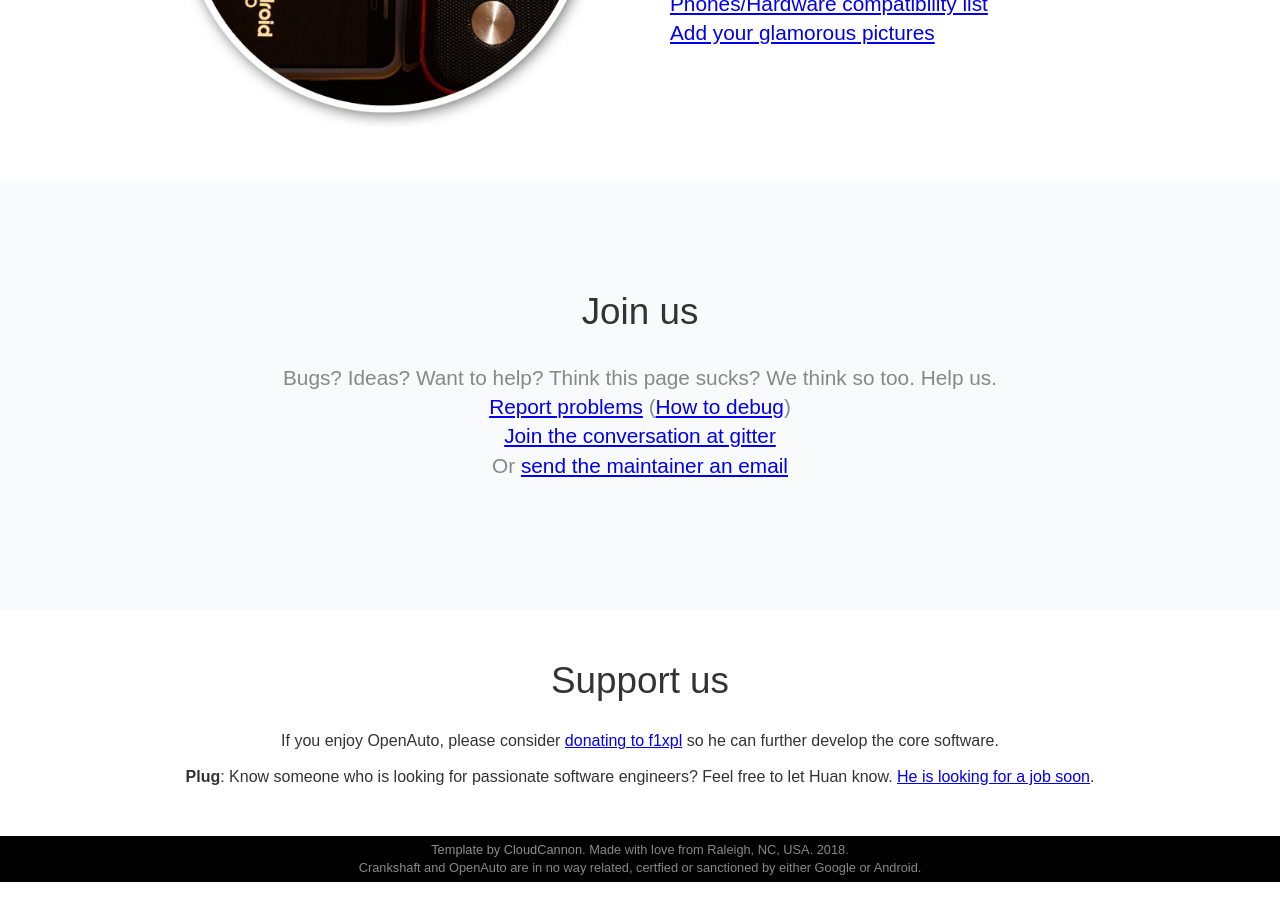
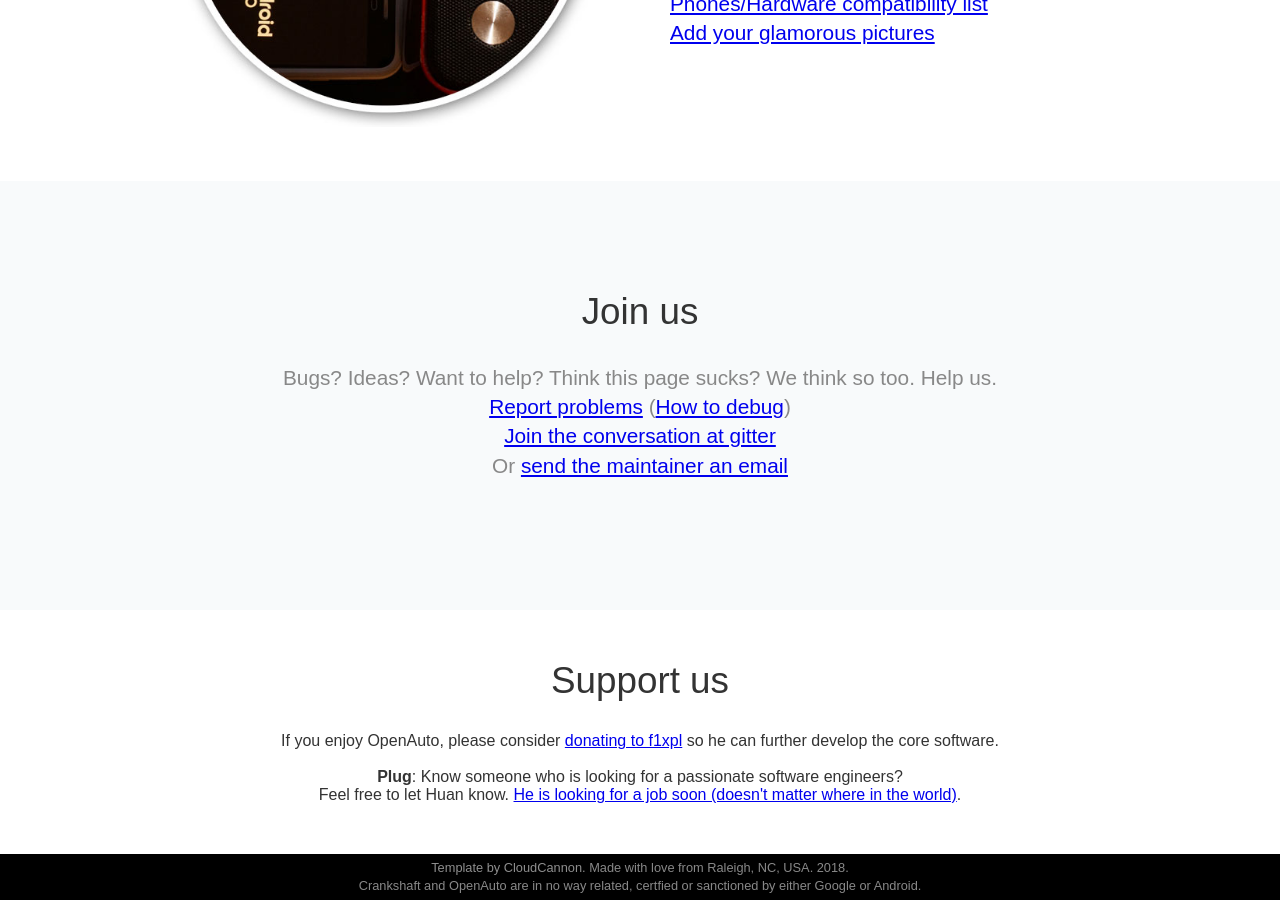
Before and after one commit to opencardev/getcrankshaft.github.io, a Jekyll site: the page built from index.html, in a window 1280 px wide and 900 px high, scrolled down 1483 px. Built offline with Jekyll 4.4.1, drawn with Linux system fonts in a browser that asks for light colours.

Commit message:
[site] edit plug

```diff
--- a/index.html
+++ b/index.html
@@ -74,7 +74,7 @@ title: Crankshaft = Raspberry Pi 💖 Android Auto
 	<div class="donate">
 		If you enjoy OpenAuto, please consider <a href="https://www.paypal.com/cgi-bin/webscr?cmd=_s-xclick&hosted_button_id=R4HXE5ESDR4U4" target="_blank">donating to f1xpl</a> so he can further develop the core software.<br />
 		<br />
-		<strong>Plug</strong>: Know someone who is looking for passionate software engineers? Feel free to let Huan know. <a href="https://www.linkedin.com/in/huantruong/" target="_blank">He is looking for a job soon</a>.
+		<strong>Plug</strong>: Know someone who is looking for a passionate software engineers?<br />Feel free to let Huan know. <a href="https://www.linkedin.com/in/huantruong/" target="_blank">He is looking for a job soon (doesn't matter where in the world)</a>.
 	</div>
 </div>
 <!--
```
